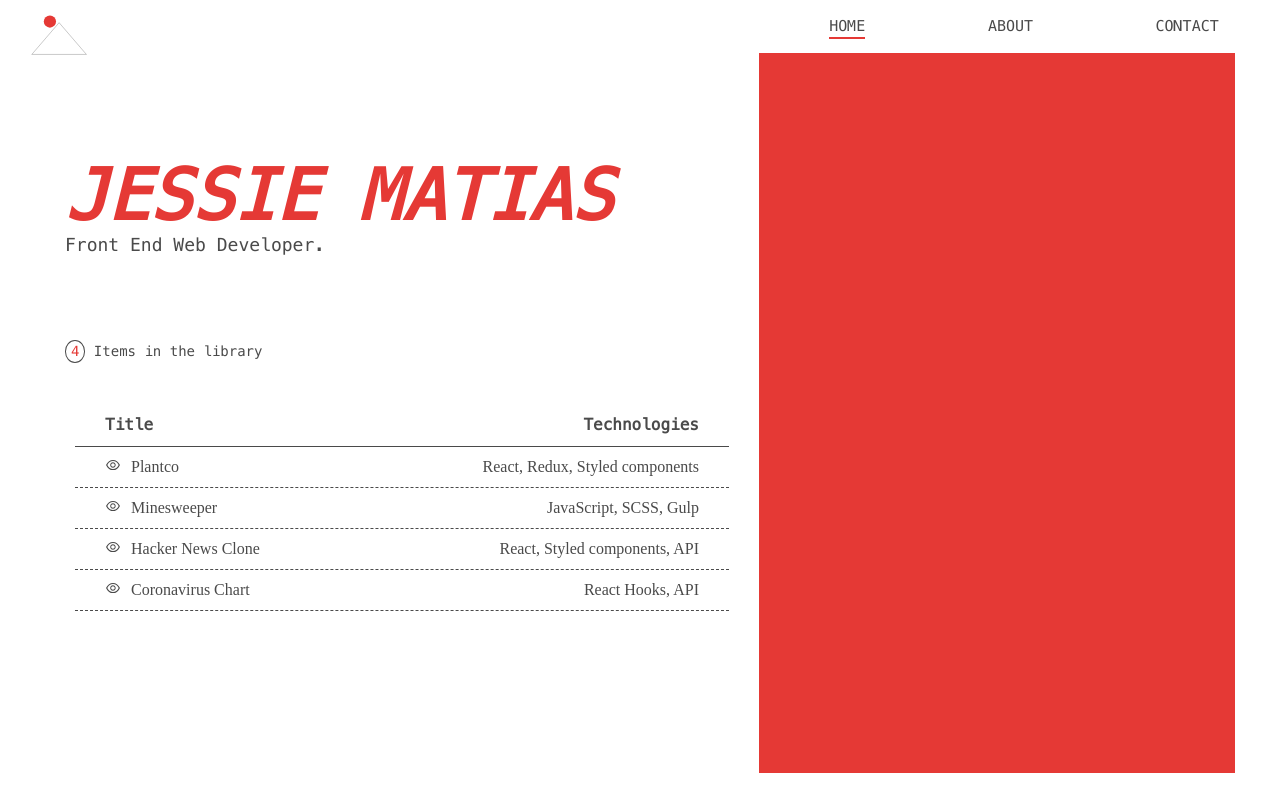
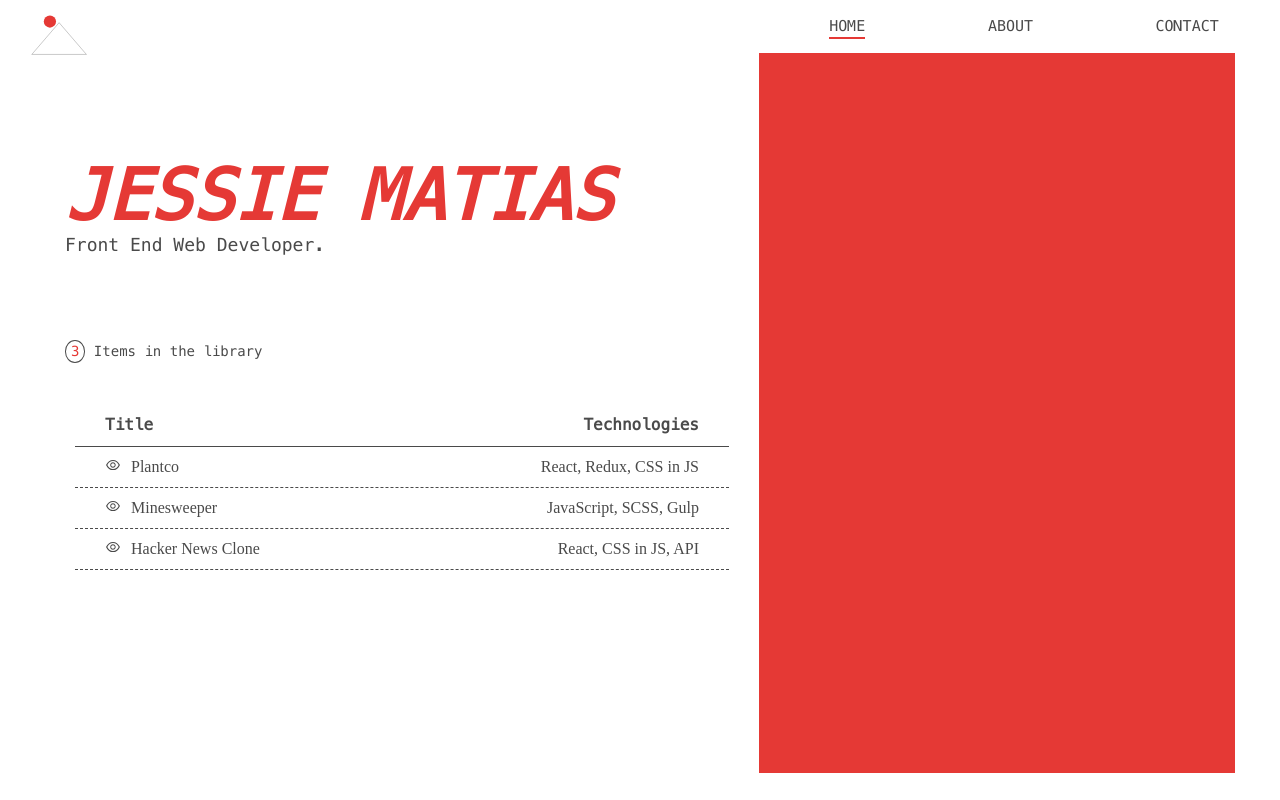
Before and after one commit to jessiematias/portfolio, a React (Create React App) app: page /#/ in a window 1280 px wide. Built offline with nearby package versions, Linux system fonts and the light colour scheme.

Commit message:
removed item

```diff
--- a/src/constants.js
+++ b/src/constants.js
@@ -3,7 +3,7 @@ const ITEMS = [
         id: '1',
         title: "Plantco",
         description: "E-commerce site with home page, shop page, and checkout page. Homepage contains testimonials carousel and animation scroll to bottom. Shop page adds items to cart with hover and click. Cart icon displays popup view on desktop screens with the ability to add, subtract and remove. Checkout page also allows subtract, add and remove. Cart's local storage is managed by Redux's persist. State is managed by Redux. Mobile responsive.",
-        technologies: "React, Redux, Styled components",
+        technologies: "React, Redux, CSS in JS",
         liveURL: "https://jessiematias.github.io/plantco-site/#/",
         codeURL: "https://github.com/jessiematias/plantco-site/tree/master"
     },
@@ -19,18 +19,10 @@ const ITEMS = [
         id: '3',
         title: "Hacker News Clone",
         description: "Updated and modernized version of Hacker News using Hacker New's API. Navigation to newest, trending, jobs, show stories and search functionality. Each story contains a link directing to the source, username, number of comments and how long ago it was posted. Unix time code is converted to readable time. Infinite scroll with the ability to go back up with a click on the up arrow. Light and dark mode is handled with styled components' theme provider. The theme selection is saved with JavaScript's local storage. Mobile responsive.",
-        technologies: "React, Styled components, API",
+        technologies: "React, CSS in JS, API",
         liveURL: "https://jessiematias.github.io/hacker-news/#/",
         codeURL: "https://github.com/jessiematias/hacker-news/tree/master"
     },
-    {
-        id: '4',
-        title: "Coronavirus Chart",
-        description: "Coronavirus chart created with Charts.js and Coronavirus API. Homepage chart directs user to global data and a dropdown menu allows the display of a different country's data.",
-        technologies: "React Hooks, API",
-        liveURL: "https://jessiematias.github.io/covid-data/",
-        codeURL: "https://github.com/jessiematias/covid-data/tree/master"
-    }
 ]
 
 export default ITEMS
```
